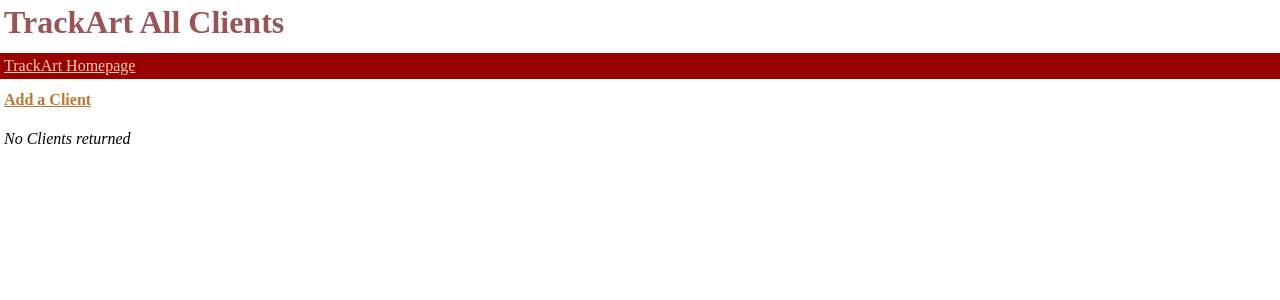
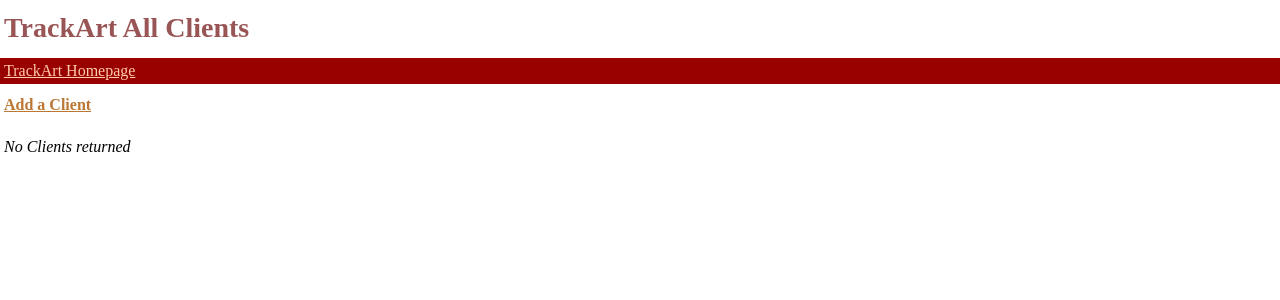
Before and after one commit to jslandport/django-arttherapy-sample, a Django app: page /viewclients in a window 1280 px wide. Shown: the top 300 px of the page. Run offline with Django 3.2, Linux system fonts and the light colour scheme; data that the repository does not hold is empty.

Commit message:
Update trackart.css

```diff
--- a/arttherapy/trackart/static/css/trackart.css
+++ b/arttherapy/trackart/static/css/trackart.css
@@ -2,19 +2,21 @@ body { margin:0px; padding:4px }
 
 h1, h2, h3, h4 { color:#955 }
 
-h1 { margin:0px; padding-top:0px }
+h1 { margin:8px 0px 18px 0px; font-size:28px }
+h2 { font-size:24px }
+h3 { font-size:20px }
 
 A, A:link, A:visited, A:active, A:hover { color:#b73 }
 
-.generalnav { margin:12px -4px 12px -4px; padding:4px; background-color:#900 }
+.generalnav { margin:-4px -4px 12px -4px; padding:4px; background-color:#900 }
 .generalnav A, .generalnav A:link, .generalnav A:visited, .generalnav A:active, .generalnav A:hover { color:#fca }
 .generalnavbits div { margin-right:15px; position:relative; display:inline }
 
 .none { font-style:italic; color:#888 }
 
-.error { font-weight:bold; color:#f00 }
+.error, .errorlist { font-weight:bold; color:#f00 }
 
 .series { display:inline }
 .series div { float:left; margin-right:20px; font-weight:bold }
 
-.postseries { clear:both; height:5px }
+.postseries { clear:both; height:8px }
```
